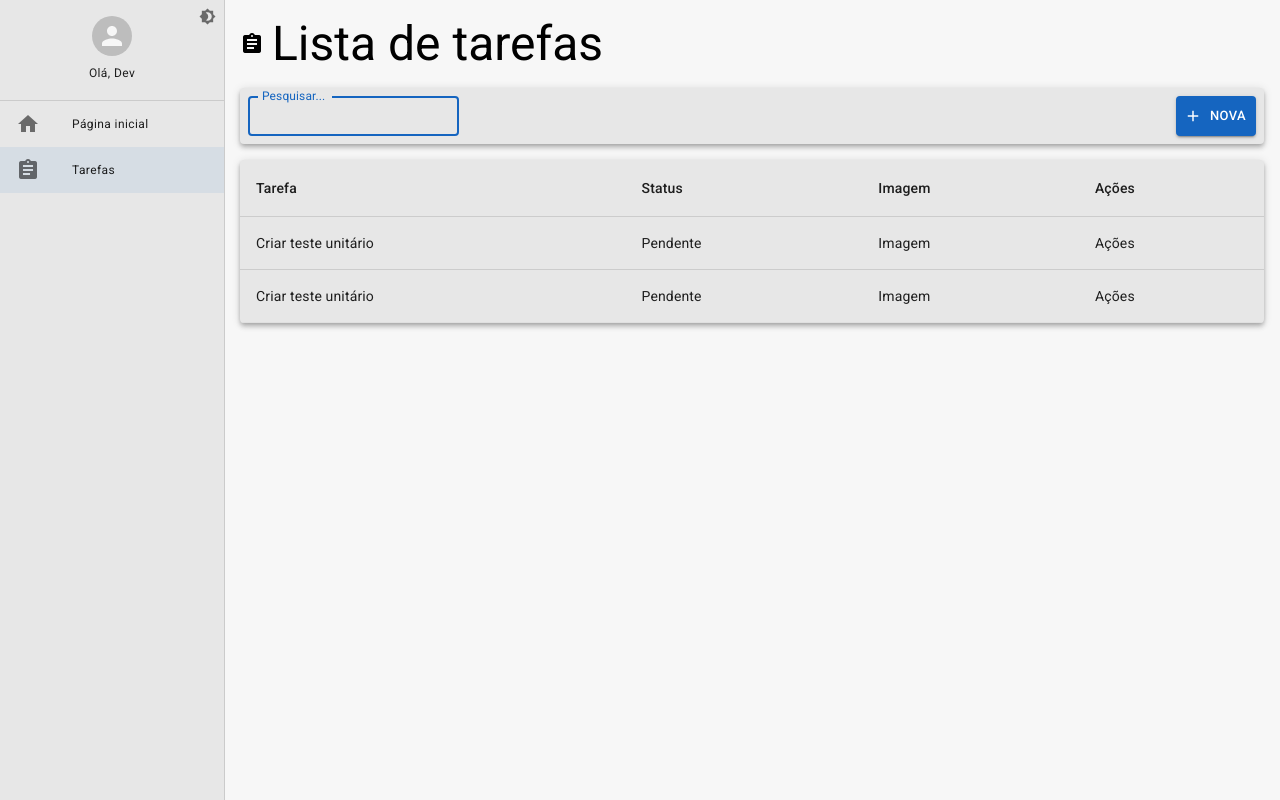
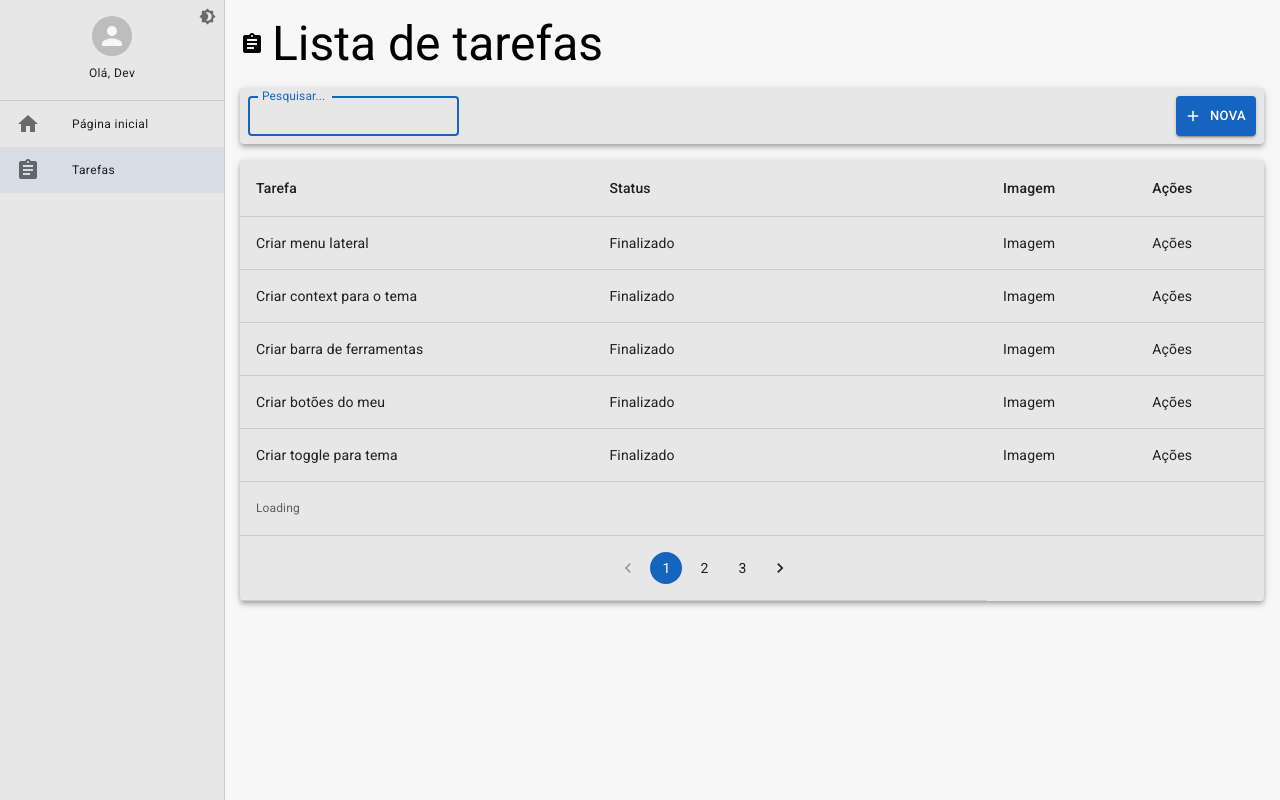
Before and after one commit to EuMarcel0/desafio-brickup, a React (Vite) app: page /tasks in a window 1280 px wide. Built offline with nearby package versions, Linux system fonts and the light colour scheme; data requests are answered from the project's data file.

Commit message:
chore: created pagination for table of tasks

```diff
--- a/mock/db.json
+++ b/mock/db.json
@@ -2,67 +2,67 @@
 	"job": [
 		{
 			"id": 1,
-			"descricao": "Criar menu lateral",
+			"description": "Criar menu lateral",
 			"status_pendente": "Pendente",
 			"status_finalizado": "Finalizado"
 		},
 		{
 			"id": 2,
-			"descricao": "Criar context para o tema",
+			"description": "Criar context para o tema",
 			"status_pendente": "Pendente",
 			"status_finalizado": "Finalizado"
 		},
 		{
 			"id": 3,
-			"descricao": "Criar barra de ferramentas",
+			"description": "Criar barra de ferramentas",
 			"status_pendente": "Pendente",
 			"status_finalizado": "Finalizado"
 		},
 		{
 			"id": 4,
-			"descricao": "Criar botões do meu",
+			"description": "Criar botões do meu",
 			"status_pendente": "Pendente",
 			"status_finalizado": "Finalizado"
 		},
 		{
 			"id": 5,
-			"descricao": "Criar toggle para tema ",
+			"description": "Criar toggle para tema ",
 			"status_pendente": "Pendente",
 			"status_finalizado": "Finalizado"
 		},
 		{
 			"id": 6,
-			"descricao": "Criar toggle para tema 2",
+			"description": "Criar toggle para tema 2",
 			"status_pendente": "Pendente",
 			"status_finalizado": "Finalizado"
 		},
 		{
 			"id": 7,
-			"descricao": "Criar toggle para tema 3",
+			"description": "Criar toggle para tema 3",
 			"status_pendente": "Pendente",
 			"status_finalizado": "Finalizado"
 		},
 		{
 			"id": 8,
-			"descricao": "Criar toggle para tema 4",
+			"description": "Criar toggle para tema 4",
 			"status_pendente": "Pendente",
 			"status_finalizado": "Finalizado"
 		},
 		{
 			"id": 9,
-			"descricao": "Criar toggle para tema 5",
+			"description": "Criar toggle para tema 5",
 			"status_pendente": "Pendente",
 			"status_finalizado": "Finalizado"
 		},
 		{
 			"id": 10,
-			"descricao": "Criar toggle para tema 6",
+			"description": "Criar toggle para tema 6",
 			"status_pendente": "Pendente",
 			"status_finalizado": "Finalizado"
 		},
 		{
 			"id": 11,
-			"descricao": "Criar toggle para tema 7",
+			"description": "Criar toggle para tema 7",
 			"status_pendente": "Pendente",
 			"status_finalizado": "Finalizado"
 		}
--- a/src/app/pages/listing-tasks/ListingTasks.tsx
+++ b/src/app/pages/listing-tasks/ListingTasks.tsx
@@ -1,12 +1,14 @@
 import { useEffect, useMemo, useState } from 'react';
 import { useSearchParams } from 'react-router-dom';
 
+import { LinearProgress, Pagination, Paper, Table, TableBody, TableCell, TableContainer, TableFooter, TableHead, TableRow } from '@mui/material';
 import { IListingJobsDataType, JobService } from '../../shared/services/api/job/JobService';
+import { useAppThemeContext } from '../../shared/contexts';
 import { ToolbarListing } from '../../shared/components';
+import { Environment } from '../../shared/environment';
 import { LayoutBasePage } from '../../shared/layouts';
 import { useDebounce } from '../../shared/hooks';
-import { Paper, Table, TableBody, TableCell, TableContainer, TableHead, TableRow } from '@mui/material';
-import { useAppThemeContext } from '../../shared/contexts';
+
 
 export const ListingTasks: React.FC = () => {
 	const [searchParams, setSearchParams] = useSearchParams('');
@@ -14,15 +16,21 @@ export const ListingTasks: React.FC = () => {
 	const [totalCount, setTotalCount] = useState(0);
 	const { debounce } = useDebounce();
 	const { themeName } = useAppThemeContext();
+	const [loading, setLoading] = useState(true);
 
 	const search = useMemo(() => {
 		return searchParams.get('search') || '';
 	}, [searchParams]);
 
+	const page = useMemo(() => {
+		return Number(searchParams.get('page') || '1');
+	}, [searchParams]);
+
 	useEffect(() => {
-
+		setLoading(true);
 		debounce(() => {
-			JobService.getAll(1, search)
+			setLoading(false);
+			JobService.getAll(page, search)
 				.then((response) => {
 					if (response instanceof Error) {
 						alert(response.message);
@@ -33,7 +41,7 @@ export const ListingTasks: React.FC = () => {
 					}
 				});
 		});
-	}, [search]);
+	}, [search, page]);
 
 	return (
 		<LayoutBasePage
@@ -43,10 +51,13 @@ export const ListingTasks: React.FC = () => {
 				buttonText='Nova'
 				showInput
 				textOfInput={search}
-				handleTextInput={text => setSearchParams({ search: text }, { replace: true })}
+				handleTextInput={text => setSearchParams({ search: text, page: '1' }, { replace: true })}
 				handleClearInput={() => setSearchParams('')}
 			/>}
 		>
+			{loading &&
+				<LinearProgress />
+			}
 			<TableContainer component={Paper} elevation={4}>
 				<Table>
 					<TableHead>
@@ -57,21 +68,34 @@ export const ListingTasks: React.FC = () => {
 							<TableCell sx={themeName === 'Light' ? { borderColor: '#CCC' } : { borderColor: '#545454' }}>Ações</TableCell>
 						</TableRow>
 					</TableHead>
-					<TableBody>
+					{tasks.map((item) => (
+						<TableBody key={item.id}>
+							<TableRow>
+								<TableCell sx={themeName === 'Light' ? { borderColor: '#CCC' } : { borderColor: '#545454' }}>{item.description}</TableCell>
+								<TableCell sx={themeName === 'Light' ? { borderColor: '#CCC' } : { borderColor: '#545454' }}>{item.status_finalizado}</TableCell>
+								<TableCell sx={themeName === 'Light' ? { borderColor: '#CCC' } : { borderColor: '#545454' }}>Imagem</TableCell>
+								<TableCell sx={themeName === 'Light' ? { borderColor: '#CCC' } : { borderColor: '#545454' }}>Ações</TableCell>
+							</TableRow>
+						</TableBody>
+					))}
+					<TableFooter sx={{ paddingY: '10px' }}>
 						<TableRow>
-							<TableCell sx={themeName === 'Light' ? { borderColor: '#CCC' } : { borderColor: '#545454' }}>Criar teste unitário</TableCell>
-							<TableCell sx={themeName === 'Light' ? { borderColor: '#CCC' } : { borderColor: '#545454' }}>Pendente</TableCell>
-							<TableCell sx={themeName === 'Light' ? { borderColor: '#CCC' } : { borderColor: '#545454' }}>Imagem</TableCell>
-							<TableCell sx={themeName === 'Light' ? { borderColor: '#CCC' } : { borderColor: '#545454' }}>Ações</TableCell>
+							<TableCell colSpan={4} sx={themeName === 'Light' ? { borderColor: '#CCC' } : { borderColor: '#545454' }}>
+								Loading
+							</TableCell>
 						</TableRow>
-						<TableRow>
-							<TableCell>Criar teste unitário</TableCell>
-							<TableCell>Pendente</TableCell>
-							<TableCell>Imagem</TableCell>
-							<TableCell>Ações</TableCell>
-						</TableRow>
-
-					</TableBody>
+						<TableCell sx={themeName === 'Light' ? { borderColor: '#CCC' } : { borderColor: '#545454' }}></TableCell>
+						<TableCell sx={themeName === 'Light' ? { borderColor: '#CCC' } : { borderColor: '#545454', display: 'flex' }}>
+							{totalCount > 0 && totalCount > Environment.LIMIT_OF_ROW &&
+								<Pagination
+									count={Math.ceil(totalCount / Environment.LIMIT_OF_ROW)}
+									color="primary"
+									page={page}
+									onChange={(_, newPage) => setSearchParams({ search, page: newPage.toString() }, { replace: true })}
+								/>
+							}
+						</TableCell>
+					</TableFooter>
 				</Table>
 			</TableContainer>
 		</LayoutBasePage>
--- a/src/app/shared/hooks/useDebounce.ts
+++ b/src/app/shared/hooks/useDebounce.ts
@@ -1,6 +1,6 @@
 import { useCallback, useRef } from 'react';
 
-export const useDebounce = (delay = 1300) =>{
+export const useDebounce = (delay = 1000) =>{
 	const debouncing = useRef<number>();
 	const isFirstTimer = useRef(true);
 
--- a/src/app/shared/services/api/job/JobService.ts
+++ b/src/app/shared/services/api/job/JobService.ts
@@ -24,7 +24,7 @@ type TJobsDataProps = {
  * Requisition for get all data of Jobs
  */
 const getAll = async (page = 1, filter = '') : Promise<TJobsDataProps | Error> => {
-	const relativeUrl = `/job?_page=${page}&_limit=${Environment.LIMIT_OF_ROW}&description=${filter}`;
+	const relativeUrl = `/job?_page=${page}&_limit=${Environment.LIMIT_OF_ROW}&description_like=${filter}`;
 	try{
 		const { data, headers } = await Api.get(relativeUrl);
 		if(data){
```
